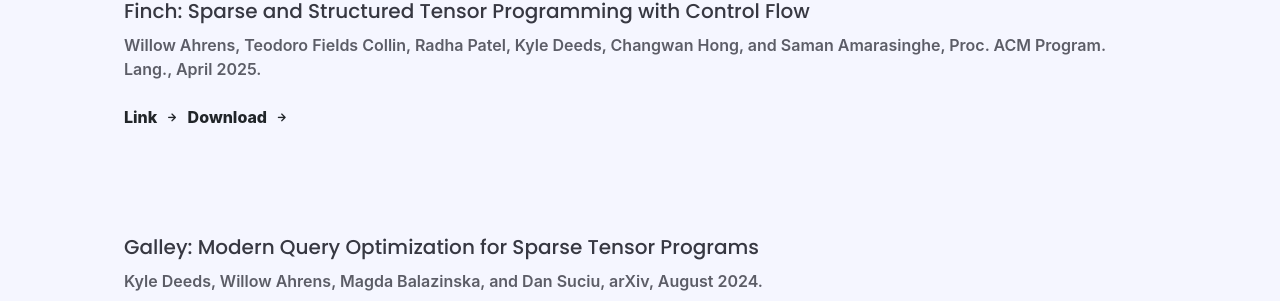
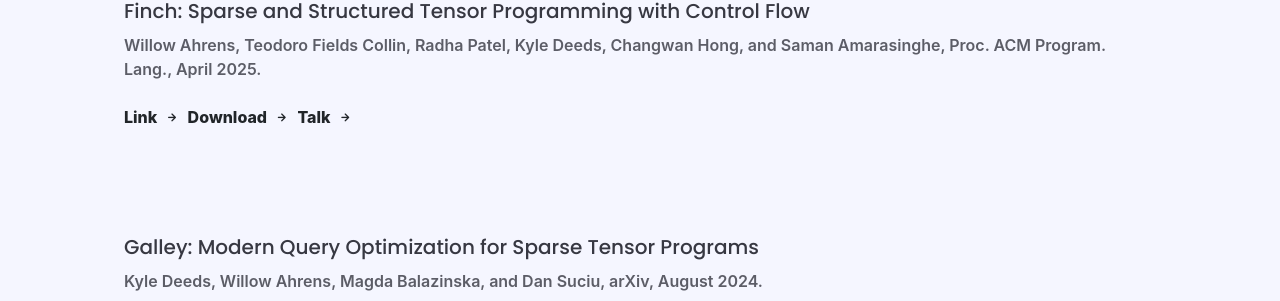
Before and after one commit to finch-tensor/finch-tensor.github.io, a Jekyll site: the page built from index.html, in a window 1280 px wide. Shown: the part 886-1187 px from the top of the page. Built offline with Jekyll 4.4.1, drawn with Linux system fonts in a browser that asks for light colours; nearby versions of some CDN libraries; some web fonts are replaced; comment, search, counter and statistics services are not loaded.

Commit message:
add talk

```diff
--- a/_config.yml
+++ b/_config.yml
@@ -60,16 +60,19 @@
 paper_one_content: "Willow Ahrens, Teodoro Fields Collin, Radha Patel, Kyle Deeds, Changwan Hong, and Saman Amarasinghe, Proc. ACM Program. Lang., April 2025."
 paper_one_link: https://doi.org/10.1145/3720473
 paper_one_download: https://willowahrens.net/assets/documents/ahrens_finch_2025.pdf
+paper_one_talk: https://youtu.be/GleRnsVZBG0?si=wfIeviWNgigpcdPF
 
 paper_two_title: "Galley: Modern Query Optimization for Sparse Tensor Programs"
 paper_two_content: "Kyle Deeds, Willow Ahrens, Magda Balazinska, and Dan Suciu, arXiv, August 2024."
 paper_two_link: https://doi.org/10.48550/arXiv.2408.14706
 paper_two_download: https://willowahrens.net/assets/documents/deeds_galley_2024.pdf
+paper_two_talk: #
 
 paper_three_title: "Looplets: A Language for Structured Coiteration"
 paper_three_content: "Willow Ahrens, Daniel Donenfeld, Fredrik Kjolstad, and Saman Amarasinghe, CGO, February 2023."
 paper_three_link: https://doi.org/10.1145/3579990.3580020
 paper_three_download: https://willowahrens.net/assets/documents/ahrens_looplets_2023.pdf
+paper_three_talk: #
 
 # Build settings
 theme: minima
--- a/_includes/papers.html
+++ b/_includes/papers.html
@@ -8,6 +8,7 @@
   <p>{{ site.paper_one_content }}</p>
   <a href="{{ site.paper_one_link }}" target="_blank">Link <i class='uil uil-arrow-right arrow-hover'></i></a>
   <a href="{{ site.paper_one_download }}" target="_blank">Download <i class='uil uil-arrow-right arrow-hover'></i></a>
+  {% if site.paper_one_talk %}<a href="{{ site.paper_one_talk }}" target="_blank">Talk <i class='uil uil-arrow-right arrow-hover'></i></a>{% endif %}
 </div>
 {% endif %}
 
@@ -18,6 +19,7 @@
   <p>{{ site.paper_two_content }}</p>
   <a href="{{ site.paper_two_link }}" target="_blank">Link <i class='uil uil-arrow-right arrow-hover'></i></a>
   <a href="{{ site.paper_two_download }}" target="_blank">Download <i class='uil uil-arrow-right arrow-hover'></i></a>
+  {% if site.paper_two_talk %}<a href="{{ site.paper_two_talk }}" target="_blank">Talk <i class='uil uil-arrow-right arrow-hover'></i></a>{% endif %}
 </div>
 {% endif %}
 
@@ -28,6 +30,7 @@
   <p>{{ site.paper_three_content }}</p>
   <a href="{{ site.paper_three_link }}" target="_blank">Link <i class='uil uil-arrow-right arrow-hover'></i></a>
   <a href="{{ site.paper_three_download }}" target="_blank">Download <i class='uil uil-arrow-right arrow-hover'></i></a>
+  {% if site.paper_three_talk %}<a href="{{ site.paper_three_talk }}" target="_blank">Talk <i class='uil uil-arrow-right arrow-hover'></i></a>{% endif %}
 </div>
 {% endif %}
 
```
